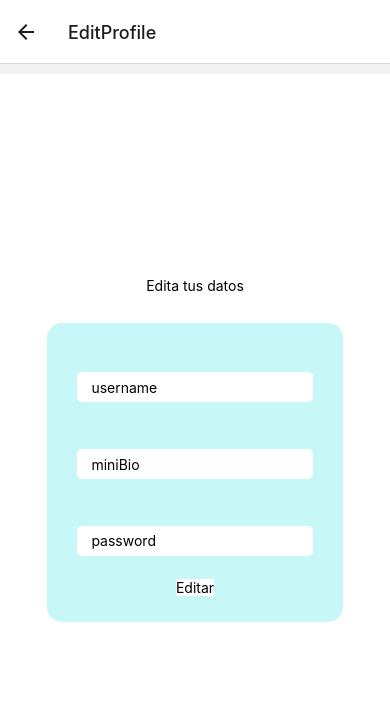
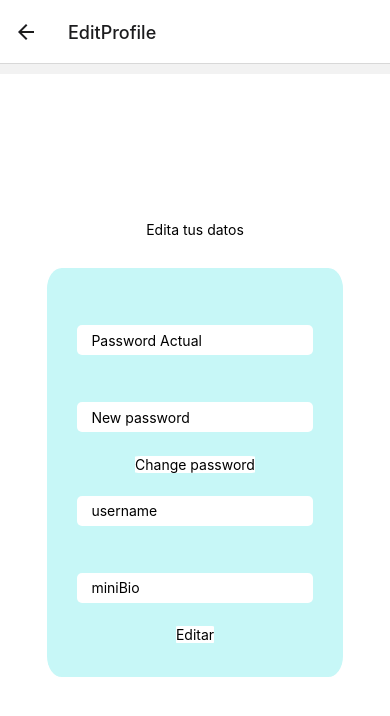
Before and after one commit to candedichiara/Proyecto-React-Native, a React Native app: screen /EditProfile in a window 390 px wide. Shown: the top 716 px of the page. Built offline with nearby package versions, Linux system fonts and the light colour scheme; no server answers.

Commit message:
editar perfil con contraseña andando

```diff
--- a/src/screens/Profile/Profile.js
+++ b/src/screens/Profile/Profile.js
@@ -89,7 +89,7 @@ class Profile extends Component {
                           /> } x
                             <View style={styles.containerInfo}>
 
-                                <Text style={styles.text}> {this.state.user.data.bio} </Text>
+                                <Text style={styles.text}> {this.state.user.data.miniBio} </Text>
                             </View>
 
 
--- a/src/screens/Register/Register.js
+++ b/src/screens/Register/Register.js
@@ -10,7 +10,7 @@ class Register extends Component {
             email: '',
             password: '',
             userName: '',
-            bio: '',
+            miniBio: '',
             error: '',
             photo: '',
             showCamera: false,
@@ -24,7 +24,7 @@ class Register extends Component {
                 db.collection('users').add ({
                     owner: auth.currentUser.email,
                     userName: this.state.userName,
-                    bio: this.state.bio,
+                    miniBio: this.state.miniBio,
                     photo: this.state.photo
 
                 }).then(() => this.props.navigation.navigate('Login'))
@@ -73,8 +73,8 @@ class Register extends Component {
                         style={styles.input}
                         placeholder='Mini biografía'
                         keyboardType='default'
-                        onChangeText={text => this.setState({ bio: text, error: '' })}
-                        value={this.state.bio}
+                        onChangeText={text => this.setState({ miniBio: text, error: '' })}
+                        value={this.state.miniBio}
                     />
 
 
@@ -92,8 +92,8 @@ class Register extends Component {
 
                     <View>
                         {
-                            this.state.email.length > 0 && this.state.password.length > 0 && this.state.bio.length > 0 ?
-                                <TouchableOpacity onPress={() => this.registerUser(this.state.email, this.state.password, this.state.userName, this.state.photo, this.state.bio)} style={styles.boton}>
+                            this.state.email.length > 0 && this.state.password.length > 0 && this.state.miniBio.length > 0 ?
+                                <TouchableOpacity onPress={() => this.registerUser(this.state.email, this.state.password, this.state.userName, this.state.photo, this.state.miniBio)} style={styles.boton}>
                                     <Text style={styles.texto}>Registra tu usuario</Text>
                                 </TouchableOpacity>
                                 : 'Complete todos los campos'
--- a/src/screens/editProfile/editProfile.js
+++ b/src/screens/editProfile/editProfile.js
@@ -1,15 +1,37 @@
 import React, { Component } from 'react';
-import { db, auth} from '../../firebase/config'
+import { db, auth } from '../../firebase/config'
 import { View, Text, TextInput, TouchableOpacity, StyleSheet } from 'react-native';
+import firebase from 'firebase';
 
 class EditProfile extends Component {
     constructor() {
         super()
         this.state = {
             password: '',
+            newPassword: '',
             userName: '',
             miniBio: '',
+            error: '',
+            message:''
         }
+    }
+
+    reauthenticate = (password) => {
+        const user = auth.currentUser;
+        const cred = firebase.auth.EmailAuthProvider.credential(user.email, password);
+        return user.reauthenticateWithCredential(cred);
+    }
+
+    changePassword = () => {
+        this.reauthenticate(this.state.password)
+            .then(() => {
+                auth.currentUser.updatePassword(this.state.newPassword)
+                    .then(() => {
+                        this.setState({ message: "Password changed" })
+                    })
+                    .catch((e) => { console.log(e); });
+            })
+            .catch((e) => { console.log(e) });
     }
 
 
@@ -27,8 +49,8 @@ class EditProfile extends Component {
 
         auth.currentUser.updatePassword(
             this.state.password
-        ).then ( () => {})
-        .catch (error => console.log(error))
+        ).then(() => { })
+            .catch(error => console.log(error))
 
     }
 
@@ -38,7 +60,28 @@ class EditProfile extends Component {
             <View style={styles.container}>
                 <Text>Edita tus datos</Text>
                 <View style={styles.box}>
+                    <Text style={styles.alert}>{this.state.error}</Text>
 
+                    <TextInput
+                        placeholder="Password Actual"
+                        secureTextEntry={true}
+                        onChangeText={text => { this.setState({ password: text }) }}
+                        value={this.state.password}
+                        style={styles.input}
+                    />
+
+                    <TextInput
+                        placeholder="New password"
+                        secureTextEntry={true}
+                        onChangeText={text => { this.setState({ newPassword: text }) }}
+                        value={this.state.newPassword}
+                        style={styles.input}
+                    />
+
+                    <TouchableOpacity onPress={() => this.changePassword()}>
+                        <Text style={styles.button}>Change password</Text>
+                        <Text>{this.state.message}</Text>
+                    </TouchableOpacity>
 
                     <TextInput
                         placeholder='username'
@@ -55,14 +98,7 @@ class EditProfile extends Component {
                         style={styles.input}
                     />
 
-                    <TextInput
-                        placeholder='password'
-                        keyboardType='default'
-                        secureTextEntry={true}
-                        onChangeText={text => this.setState({ password: text })}
-                        value={this.state.password}
-                        style={styles.input}
-                    />
+
 
 
                     <TouchableOpacity onPress={() => this.editarPerfil()}>
@@ -104,7 +140,7 @@ const styles = StyleSheet.create({
         margin: '8%'
     },
     alert: {
-        color: 'white'
+        color: 'black'
     },
     button: {
         backgroundColor: 'white',
```
